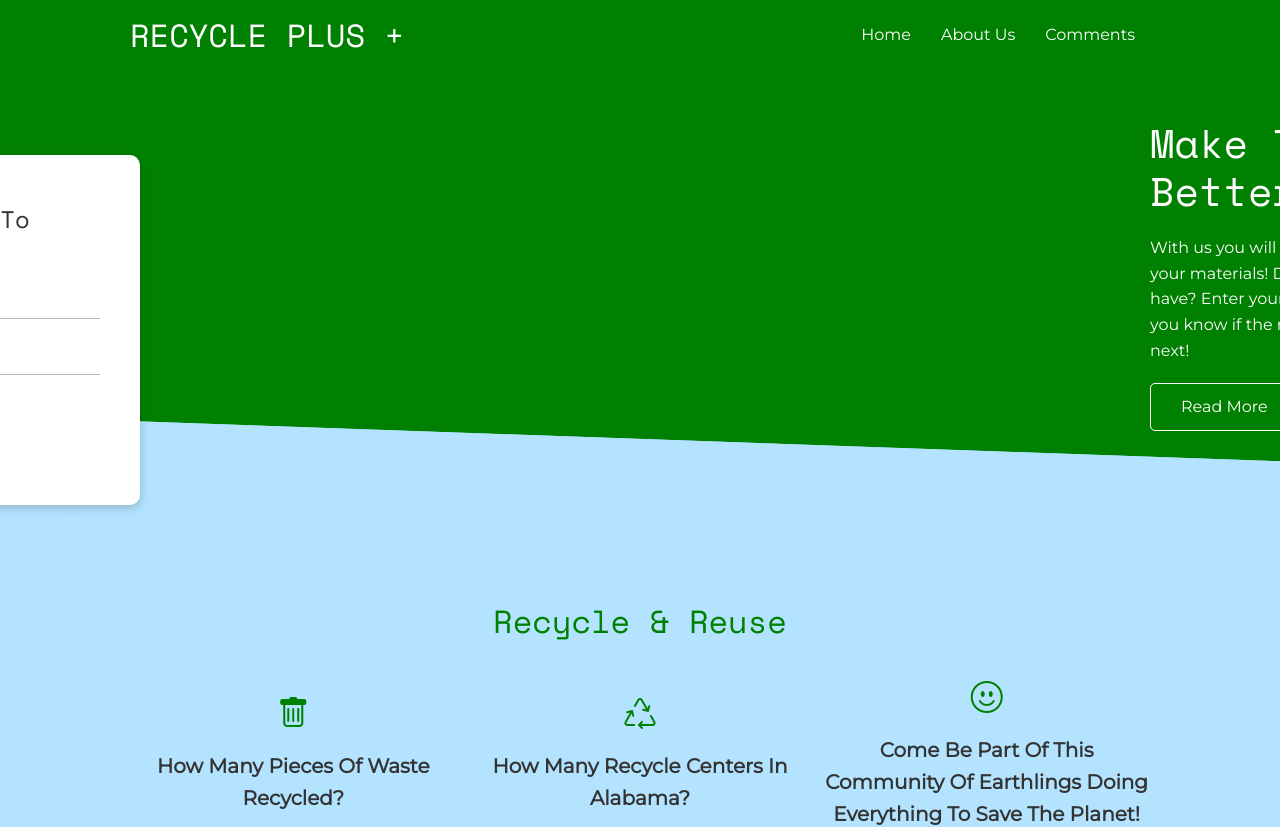
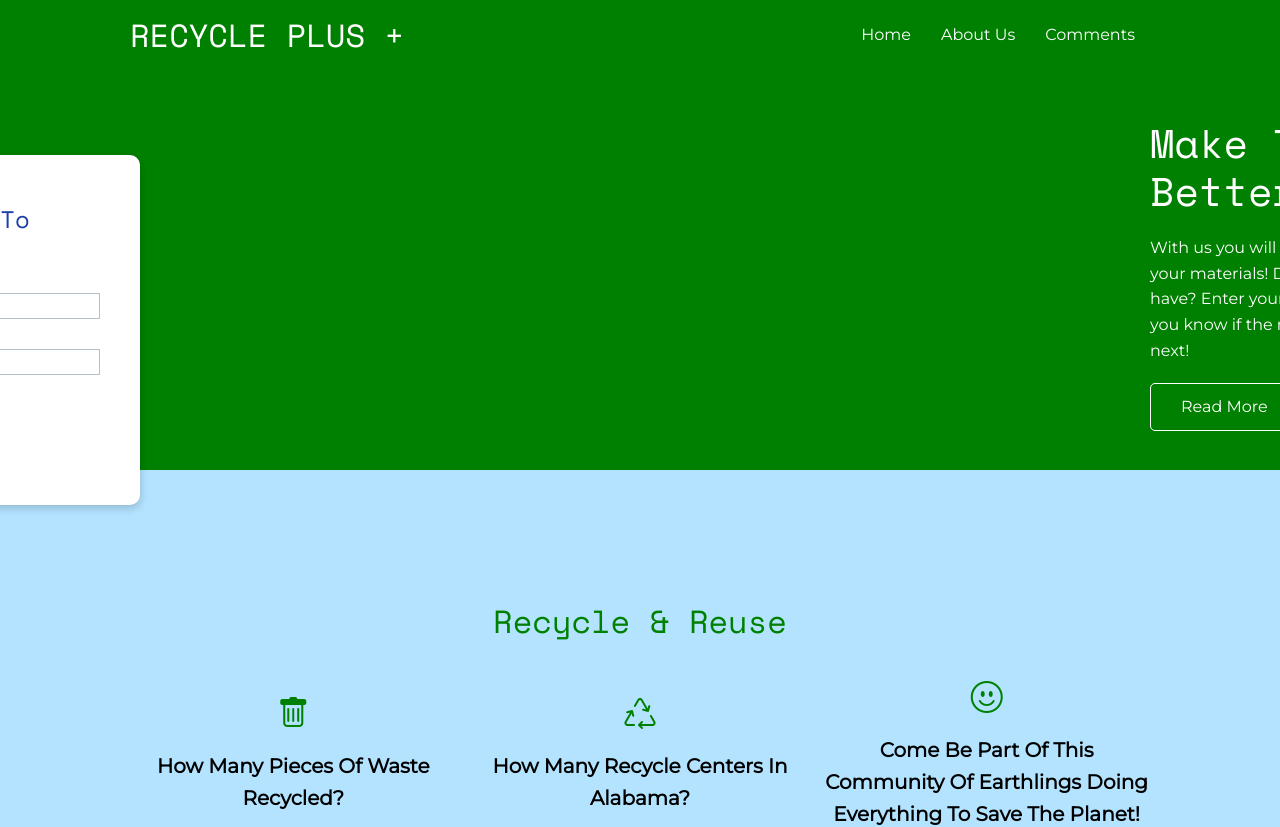
Before and after one commit to im2dvine/FinalProjectExample, a React app: page / in a window 1280 px wide. Shown: the top 827 px of the page. Built offline with nearby package versions, Linux system fonts and the light colour scheme.

Commit message:
updated details

```diff
--- a/public/about.html
+++ b/public/about.html
@@ -153,7 +153,7 @@
 
 
     <!-- Footer -->
-    <footer class="footer bg-primary py-5">
+    <footer class="footer bg-primary py-3">
         <div class="container grid grid-3">
             <div>
                 <h1>RECYCLE PLUS +
--- a/public/comments.html
+++ b/public/comments.html
@@ -52,7 +52,7 @@
                     <br>
                 </p>
 
-                <div class="alert alert-success text-center">
+                <div class="chirp chirp-success text-center">
                     <i class="bi-recycle"></i>Let Us Know How You GET YOUR RECYCLE ON
                     <i class="bi-recycle"></i>
 
@@ -86,7 +86,7 @@
 
 
     <!-- Footer -->
-    <footer class="footer bg-primary py-5">
+    <footer class="footer bg-primary py-3">
         <div class="container grid grid-3">
             <div>
                 <h1>RECYCLE PLUS +
--- a/public/index.html
+++ b/public/index.html
@@ -55,7 +55,7 @@
 
     <!-- Stats -->
     <section class="stats">
-        <div class="container">
+        <div class="container mz">
             <h1 class="md stats-heading text-center my-1 py-3">
                 Recycle & Reuse
             </h1>
@@ -83,7 +83,7 @@
 
 
     <!-- Footer -->
-    <footer class="footer bg-primary py-5">
+    <footer class="footer bg-primary py-3">
         <div class="container grid grid-3">
             <div>
                 <h1>RECYCLE PLUS +
--- a/public/style.css
+++ b/public/style.css
@@ -7,7 +7,7 @@
   --secondary-color: #b3e3ff;
   --dark-color: #1c3fa8;
   --light-color: white;
-  --success-color: #5cb85c;
+  --success-color: #55a355;
   --error-color: #d9534f;
 }
 
@@ -19,7 +19,7 @@
 
 body {
   font-family: 'Montserrat', sans-serif;
-  color: #333;
+  color: black;
   line-height: 1.6;
   background-color: var(--secondary-color);
 }
@@ -30,7 +30,7 @@ ul {
 
 a {
   text-decoration: none;
-  color: #333;
+  color: black;
 }
 
 h1,
@@ -122,7 +122,6 @@ pre {
 .searchbox .grid {
   overflow: visible;
   grid-template-columns: 55% auto;
-  /* gap: 30px; */
 }
 
 .searchbox-text {
@@ -146,8 +145,7 @@ pre {
 
 .searchbox-form input[type='text'],
 .searchbox-form input[type='email'] {
-  border: 0;
-  border-bottom: 1px solid #b4becb;
+  border: 1px solid #b4becb;
   width: 100%;
   padding: 3px;
   font-size: 16px;
@@ -155,18 +153,6 @@ pre {
 
 .searchbox-form input:focus {
   outline: none;
-}
-
-.searchbox::before,
-.searchbox::after {
-  content: '';
-  position: absolute;
-  height: 100px;
-  bottom: -70px;
-  right: -7px;
-  left: 0;
-  background: var(--secondary-color);
-  transform: translate(-3px, -1px) rotate(2deg);
 }
 
 /* Stats */
--- a/public/utilities.css
+++ b/public/utilities.css
@@ -5,9 +5,11 @@
     padding: 0 40px;
   }
 
+
+
   .card {
-    background-color: #fff;
-    color: #333;
+    background-color: white;
+    color: var(--dark-color);
     border-radius: 10px;
     box-shadow: 0 3px 10px rgba(0, 0, 0, 0.2);
     padding: 20px;
@@ -19,14 +21,14 @@
     padding: 10px 30px;
     cursor: pointer;
     background: var(--primary-color);
-    color: #fff;
+    color: white;
     border: none;
     border-radius: 5px;
   }
 
   .btn-outline {
     background-color: transparent;
-    border: 1px #fff solid;
+    border: 1px white solid;
   }
 
   .btn:hover {
@@ -37,26 +39,26 @@
   .bg-primary,
   .btn-primary {
     background-color: var(--primary-color);
-    color: #fff;
+    color: white;
     font-size: 13px;
   }
 
   .bg-secondary,
   .btn-secondary {
     background-color: var(--secondary-color);
-    color: #fff;
+    color: white;
   }
 
   .bg-dark,
   .btn-dark {
     background-color: var(--dark-color);
-    color: #fff;
+    color: white;
   }
 
   .bg-light,
   .btn-light {
     background-color: var(--light-color);
-    color: #333;
+    color: var(--dark-color);
   }
 
   .bg-primary a,
@@ -65,7 +67,7 @@
   .btn-secondary a,
   .bg-dark a,
   .btn-dark a {
-    color: #fff;
+    color: white;
   }
 
   /* Text colors */
@@ -110,26 +112,26 @@
     text-align: center;
   }
 
-  /* Alert */
-  .alert {
+  /* Chirp */
+  .chirp {
     background-color: var(--light-color);
     padding: 10px 20px;
     font-weight: bold;
     margin: 15px 0;
   }
 
-  .alert i {
+  .chirp i {
     margin-right: 10px;
   }
 
-  .alert-success {
-    background-color: var(--success-color);
-    color: #fff;
+  .chirp-success {
+
+    color: var(--primary-color);
   }
 
-  .alert-error {
+  .chirp-error {
     background-color: var(--error-color);
-    color: #fff;
+    color:white;
   }
 
   .flex {
@@ -193,6 +195,10 @@
     margin: 4rem;
   }
 
+  .mz {
+    margin-bottom: 4rem;
+  }
+
   /* Padding */
   .py-1 {
     padding: 1rem 0;
```
